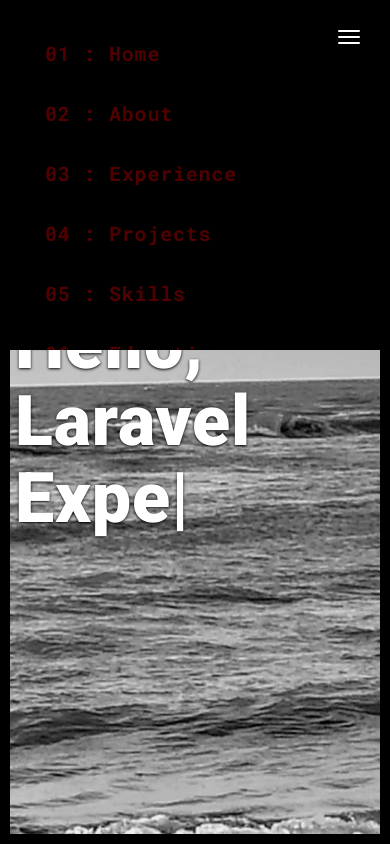
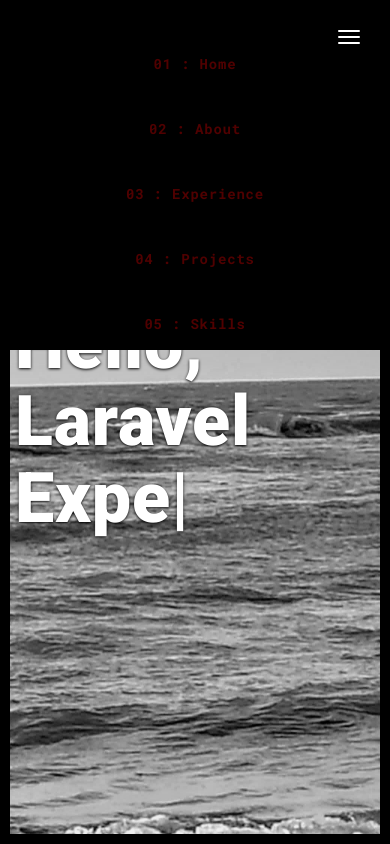
Before and after one commit to SiamSarker/portfo, a Flask app: page / in a window 390 px wide, after a click on "Toggle navigation". Run offline with Flask 2, Linux system fonts and the light colour scheme; some libraries are stand-ins or nearby versions.

Commit message:
Fix navigation breaking to next line issue
NAVIGATION FIXES:
- Reduced font size from 20px to 18px for all navigation items
- Added responsive CSS for better navigation layout
- Implemented flexbox layout with proper wrapping
- Added responsive breakpoints for different screen sizes

CSS IMPROVEMENTS:
- Added navigation-specific CSS rules in custom.css
- Implemented flex-wrap for better space utilization
- Added responsive design for mobile devices
- Improved spacing and alignment

RESPONSIVE DESIGN:
- Desktop (1200px+): Full navigation in one line
- Tablet (992px-1200px): Smaller font size, still one line
- Mobile (768px-992px): Vertical navigation layout
- Small mobile (<768px): Compact vertical layout

TECHNICAL CHANGES:
- Updated all template files with consistent 18px font size
- Added custom.css to all template files
- Implemented proper CSS media queries
- Fixed navigation breaking issue across all pages

The navigation now displays properly on all screen sizes without breaking to the next line.

```diff
--- a/static/custom.css
+++ b/static/custom.css
@@ -1,4 +1,55 @@
 /* Custom Portfolio Styles */
+
+/* Navigation fixes */
+.navbar-nav {
+    display: flex;
+    flex-wrap: wrap;
+    justify-content: center;
+    align-items: center;
+}
+
+.navbar-nav li {
+    margin: 0 8px;
+    flex-shrink: 0;
+}
+
+.navbar-nav li a p {
+    font-size: 16px !important;
+    margin: 0;
+    padding: 5px 8px;
+    white-space: nowrap;
+}
+
+/* Responsive navigation */
+@media (max-width: 1200px) {
+    .navbar-nav li a p {
+        font-size: 14px !important;
+    }
+}
+
+@media (max-width: 992px) {
+    .navbar-nav {
+        flex-direction: column;
+        align-items: center;
+    }
+
+    .navbar-nav li {
+        margin: 2px 0;
+        width: 100%;
+        text-align: center;
+    }
+
+    .navbar-nav li a p {
+        font-size: 16px !important;
+        padding: 8px 0;
+    }
+}
+
+@media (max-width: 768px) {
+    .navbar-nav li a p {
+        font-size: 14px !important;
+    }
+}
 
 /* Fix image sizes for consistency */
 .skill-icon {
--- a/templates/index.html
+++ b/templates/index.html
@@ -17,7 +17,8 @@
 
   <title>Siam Sarker - Software Engineer</title>
 
-<link href="../static/main.3f6952e4.css" rel="stylesheet"></head>
+<link href="../static/main.3f6952e4.css" rel="stylesheet">
+<link href="../static/custom.css" rel="stylesheet"></head>
 
 <body class="minimal">
 <div id="site-border-left"></div>
@@ -37,13 +38,13 @@
 
       <div class="collapse navbar-collapse" id="navbar-collapse">
         <ul class="nav navbar-nav ">
-          <li><a href="index.html" title=""><p style="font-size: 20px"><b>01 : Home</b></p></a></li>
-          <li><a href="about.html" title=""><p style="font-size: 20px"><b>02 : About</b></p></a></li>
-          <li><a href="experience.html" title=""><p style="font-size: 20px"><b>03 : Experience</b></p></a></li>
-          <li><a href="projects.html" title=""><p style="font-size: 20px"><b>04 : Projects</b></p></a></li>
-          <li><a href="skills.html" title=""><p style="font-size: 20px"><b>05 : Skills</b></p></a></li>
-          <li><a href="education.html" title=""><p style="font-size: 20px"><b>06 : Education</b></p></a></li>
-          <li><a href="contact.html" title=""><p style="font-size: 20px"><b>07 : Contact</b></p></a></li>
+          <li><a href="index.html" title=""><p style="font-size: 18px"><b>01 : Home</b></p></a></li>
+          <li><a href="about.html" title=""><p style="font-size: 18px"><b>02 : About</b></p></a></li>
+          <li><a href="experience.html" title=""><p style="font-size: 18px"><b>03 : Experience</b></p></a></li>
+          <li><a href="projects.html" title=""><p style="font-size: 18px"><b>04 : Projects</b></p></a></li>
+          <li><a href="skills.html" title=""><p style="font-size: 18px"><b>05 : Skills</b></p></a></li>
+          <li><a href="education.html" title=""><p style="font-size: 18px"><b>06 : Education</b></p></a></li>
+          <li><a href="contact.html" title=""><p style="font-size: 18px"><b>07 : Contact</b></p></a></li>
         </ul>
 
 
```
Also changed, not shown: templates/about.html (+9 -8 lines), templates/contact.html (+9 -8 lines), templates/education.html (+7 -7 lines), templates/experience.html (+7 -7 lines), templates/projects.html (+7 -7 lines), templates/skills.html (+7 -7 lines).
